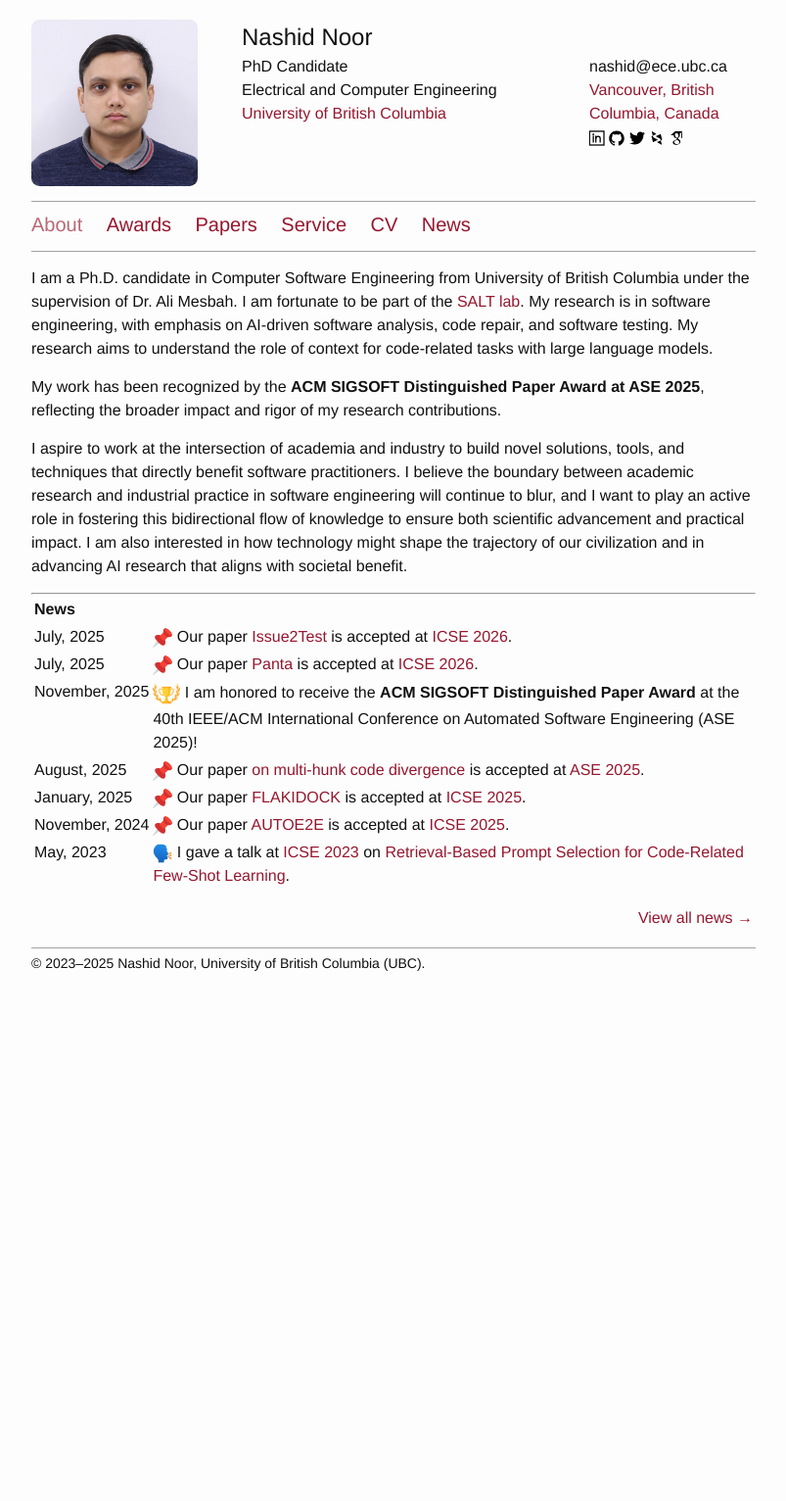
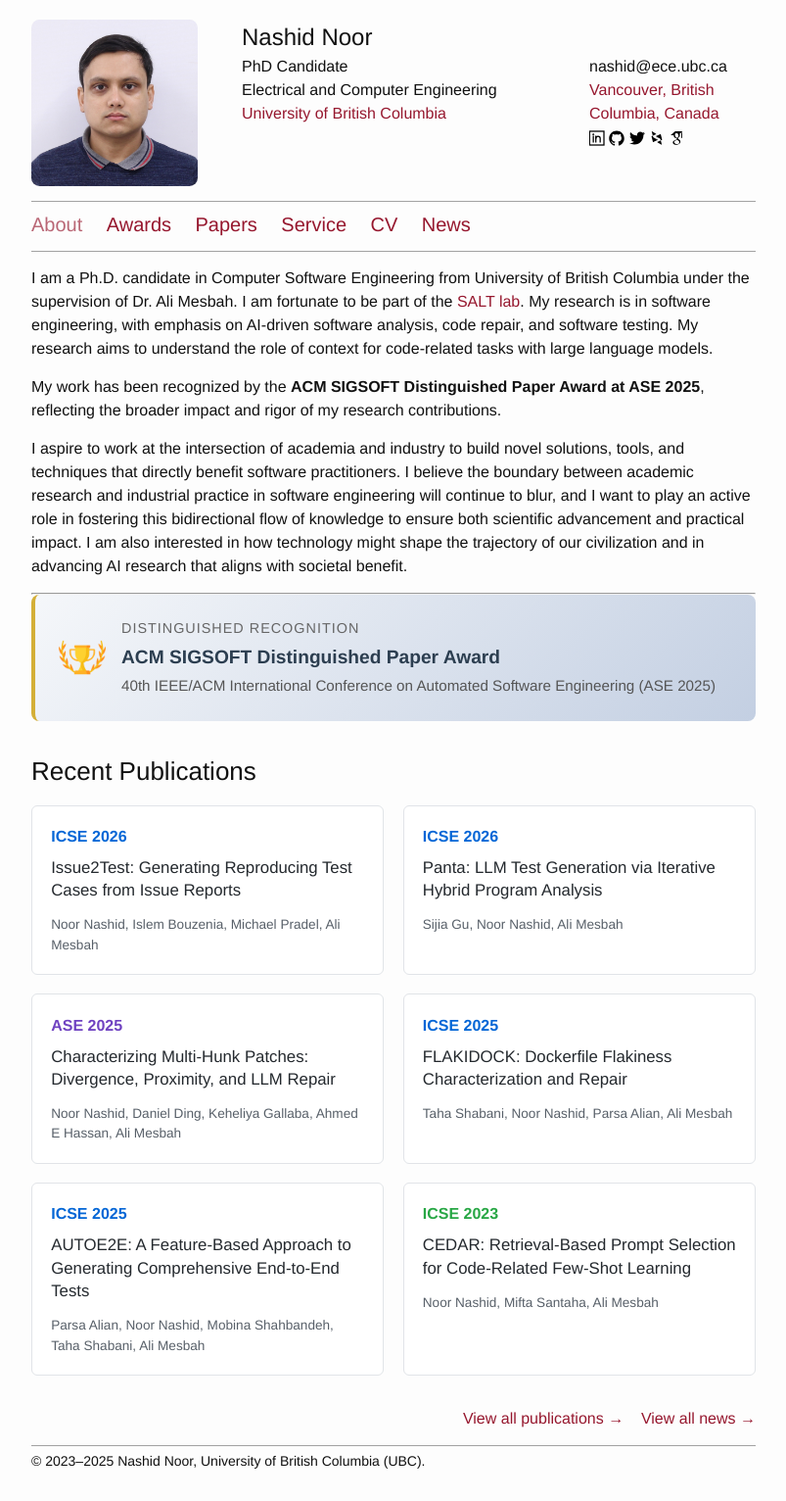
Before and after one commit to nashid/nashid.github.io, a Jekyll site: the page built from index.md, in a window 1280 px wide. Shown: the whole page at 98% size, without its empty margins (238-1041 px from the left). Built offline with Jekyll 4.4.1, drawn with Linux system fonts in a browser that asks for light colours; before the commit the page ends 1024 px from its top, so only the background shows below that.

Commit message:
Redesign homepage with featured award banner and publication cards
- Add prominent gradient banner for ACM SIGSOFT Distinguished Paper Award
- Create responsive grid layout for recent publications
- Show full paper titles with authors in clean card format
- Color-code conferences (ICSE blue, ASE purple, older green)
- Add links to both publications and news pages

```diff
--- a/index.md
+++ b/index.md
@@ -16,54 +16,72 @@
 
 ---
 
-<table>
-  <tr>
-    <th style="vertical-align: top; text-align: left;">News</th>
-    <th>&nbsp;</th>
-  </tr>
+<div style="background: linear-gradient(135deg, #f5f7fa 0%, #c3cfe2 100%); padding: 1.5em; border-radius: 8px; border-left: 4px solid #d4af37; margin-bottom: 2em;">
+  <div style="display: flex; align-items: center; gap: 1em;">
+    <img src="./resources/images/icon-laurel.png" width="48" height="48">
+    <div>
+      <div style="font-size: 0.9em; text-transform: uppercase; letter-spacing: 1px; color: #666; margin-bottom: 0.3em;">Distinguished Recognition</div>
+      <div style="font-size: 1.2em; font-weight: bold; color: #2c3e50;">ACM SIGSOFT Distinguished Paper Award</div>
+      <div style="font-size: 0.95em; color: #555; margin-top: 0.2em;">40th IEEE/ACM International Conference on Automated Software Engineering (ASE 2025)</div>
+    </div>
+  </div>
+</div>
 
-  <tr>
-    <td style="vertical-align: top;">July,&nbsp;2025</td>
-    <td><img src="./resources/images/icon-pin.png" width="20" height="20"> Our paper <a href="https://nashid.github.io/resources/papers/issue2test-icse26.pdf">Issue2Test</a> is accepted at <a href="https://conf.researchr.org/track/icse-2026/icse-2026-research-track">ICSE 2026</a>.</td>
-  </tr>
+### Recent Publications
 
-  <tr>
-    <td style="vertical-align: top;">July,&nbsp;2025</td>
-    <td><img src="./resources/images/icon-pin.png" width="20" height="20"> Our paper <a href="https://nashid.github.io/resources/papers/panta-arxiv25.pdf">Panta</a> is accepted at <a href="https://conf.researchr.org/track/icse-2026/icse-2026-research-track">ICSE 2026</a>.</td>
-  </tr>
+<div style="display: grid; grid-template-columns: repeat(auto-fit, minmax(280px, 1fr)); gap: 1.2em; margin-bottom: 2em;">
 
-  <tr>
-    <td style="vertical-align: top;">November,&nbsp;2025</td>
-    <td>
-      <img src="./resources/images/icon-laurel.png" width="28" height="28">
-      I am honored to receive the <strong>ACM SIGSOFT Distinguished Paper Award</strong> at the
-      40th IEEE/ACM International Conference on Automated Software Engineering (ASE 2025)!
-  </td>
-  </tr>
+  <div style="border: 1px solid #e1e4e8; border-radius: 6px; padding: 1.2em; background: #ffffff; transition: box-shadow 0.2s;">
+    <div style="color: #0366d6; font-weight: 600; margin-bottom: 0.5em;">ICSE 2026</div>
+    <div style="font-size: 1.05em; font-weight: 500; margin-bottom: 0.8em; line-height: 1.4;">
+      <a href="https://nashid.github.io/resources/papers/issue2test-icse26.pdf" style="color: #24292e; text-decoration: none;">Issue2Test: Generating Reproducing Test Cases from Issue Reports</a>
+    </div>
+    <div style="font-size: 0.85em; color: #586069;">Noor Nashid, Islem Bouzenia, Michael Pradel, Ali Mesbah</div>
+  </div>
 
-  <tr>
-    <td style="vertical-align: top;">August,&nbsp;2025</td>
-    <td><img src="./resources/images/icon-pin.png" width="20" height="20"> Our paper <a href="https://nashid.github.io/resources/papers/hunk-divergence-ase25.pdf">on multi-hunk code divergence</a> is accepted at <a href="https://conf.researchr.org/track/ase-2025/ase-2025-papers">ASE 2025</a>.</td>
-  </tr>
+  <div style="border: 1px solid #e1e4e8; border-radius: 6px; padding: 1.2em; background: #ffffff; transition: box-shadow 0.2s;">
+    <div style="color: #0366d6; font-weight: 600; margin-bottom: 0.5em;">ICSE 2026</div>
+    <div style="font-size: 1.05em; font-weight: 500; margin-bottom: 0.8em; line-height: 1.4;">
+      <a href="https://nashid.github.io/resources/papers/panta-arxiv25.pdf" style="color: #24292e; text-decoration: none;">Panta: LLM Test Generation via Iterative Hybrid Program Analysis</a>
+    </div>
+    <div style="font-size: 0.85em; color: #586069;">Sijia Gu, Noor Nashid, Ali Mesbah</div>
+  </div>
 
-  <tr>
-    <td style="vertical-align: top;">January,&nbsp;2025</td>
-    <td><img src="./resources/images/icon-pin.png" width="20" height="20"> Our paper <a href="https://nashid.github.io/resources/papers/flakidock-icse25.pdf">FLAKIDOCK</a> is accepted at <a href="https://conf.researchr.org/home/icse-2025">ICSE 2025</a>.</td>
-  </tr>
+  <div style="border: 1px solid #e1e4e8; border-radius: 6px; padding: 1.2em; background: #ffffff; transition: box-shadow 0.2s;">
+    <div style="color: #6f42c1; font-weight: 600; margin-bottom: 0.5em;">ASE 2025</div>
+    <div style="font-size: 1.05em; font-weight: 500; margin-bottom: 0.8em; line-height: 1.4;">
+      <a href="https://nashid.github.io/resources/papers/hunk-divergence-ase25.pdf" style="color: #24292e; text-decoration: none;">Characterizing Multi-Hunk Patches: Divergence, Proximity, and LLM Repair</a>
+    </div>
+    <div style="font-size: 0.85em; color: #586069;">Noor Nashid, Daniel Ding, Keheliya Gallaba, Ahmed E Hassan, Ali Mesbah</div>
+  </div>
 
-  <tr>
-    <td style="vertical-align: top;">November,&nbsp;2024</td>
-    <td><img src="./resources/images/icon-pin.png" width="20" height="20"> Our paper <a href="https://nashid.github.io/resources/papers/autoe2e-arxiv24.pdf">AUTOE2E</a> is accepted at <a href="https://conf.researchr.org/home/icse-2025">ICSE 2025</a>.</td>
-  </tr>
+  <div style="border: 1px solid #e1e4e8; border-radius: 6px; padding: 1.2em; background: #ffffff; transition: box-shadow 0.2s;">
+    <div style="color: #0366d6; font-weight: 600; margin-bottom: 0.5em;">ICSE 2025</div>
+    <div style="font-size: 1.05em; font-weight: 500; margin-bottom: 0.8em; line-height: 1.4;">
+      <a href="https://nashid.github.io/resources/papers/flakidock-icse25.pdf" style="color: #24292e; text-decoration: none;">FLAKIDOCK: Dockerfile Flakiness Characterization and Repair</a>
+    </div>
+    <div style="font-size: 0.85em; color: #586069;">Taha Shabani, Noor Nashid, Parsa Alian, Ali Mesbah</div>
+  </div>
 
-  <tr>
-    <td style="vertical-align: top;">May,&nbsp;2023</td>
-    <td><img src="./resources/images/icon-talk.png" width="20" height="20"> I gave a talk at <a href="https://conf.researchr.org/home/icse-2023">ICSE 2023</a> on <a href="https://nashid.github.io/resources/papers/cedar-icse23.pdf">Retrieval-Based Prompt Selection for Code-Related Few-Shot Learning</a>.</td>
-  </tr>
+  <div style="border: 1px solid #e1e4e8; border-radius: 6px; padding: 1.2em; background: #ffffff; transition: box-shadow 0.2s;">
+    <div style="color: #0366d6; font-weight: 600; margin-bottom: 0.5em;">ICSE 2025</div>
+    <div style="font-size: 1.05em; font-weight: 500; margin-bottom: 0.8em; line-height: 1.4;">
+      <a href="https://nashid.github.io/resources/papers/autoe2e-arxiv24.pdf" style="color: #24292e; text-decoration: none;">AUTOE2E: A Feature-Based Approach to Generating Comprehensive End-to-End Tests</a>
+    </div>
+    <div style="font-size: 0.85em; color: #586069;">Parsa Alian, Noor Nashid, Mobina Shahbandeh, Taha Shabani, Ali Mesbah</div>
+  </div>
 
-  <tr>
-    <td colspan="2" style="text-align: right; padding-top: 1em;">
-      <a href="{{ site.baseurl }}/news/">View all news →</a>
-    </td>
-  </tr>
-</table>
+  <div style="border: 1px solid #e1e4e8; border-radius: 6px; padding: 1.2em; background: #ffffff; transition: box-shadow 0.2s;">
+    <div style="color: #28a745; font-weight: 600; margin-bottom: 0.5em;">ICSE 2023</div>
+    <div style="font-size: 1.05em; font-weight: 500; margin-bottom: 0.8em; line-height: 1.4;">
+      <a href="https://nashid.github.io/resources/papers/cedar-icse23.pdf" style="color: #24292e; text-decoration: none;">CEDAR: Retrieval-Based Prompt Selection for Code-Related Few-Shot Learning</a>
+    </div>
+    <div style="font-size: 0.85em; color: #586069;">Noor Nashid, Mifta Santaha, Ali Mesbah</div>
+  </div>
+
+</div>
+
+<div style="text-align: right;">
+  <a href="{{ site.baseurl }}/papers/" style="font-weight: 500;">View all publications →</a> &nbsp;&nbsp;
+  <a href="{{ site.baseurl }}/news/" style="font-weight: 500;">View all news →</a>
+</div>
```
